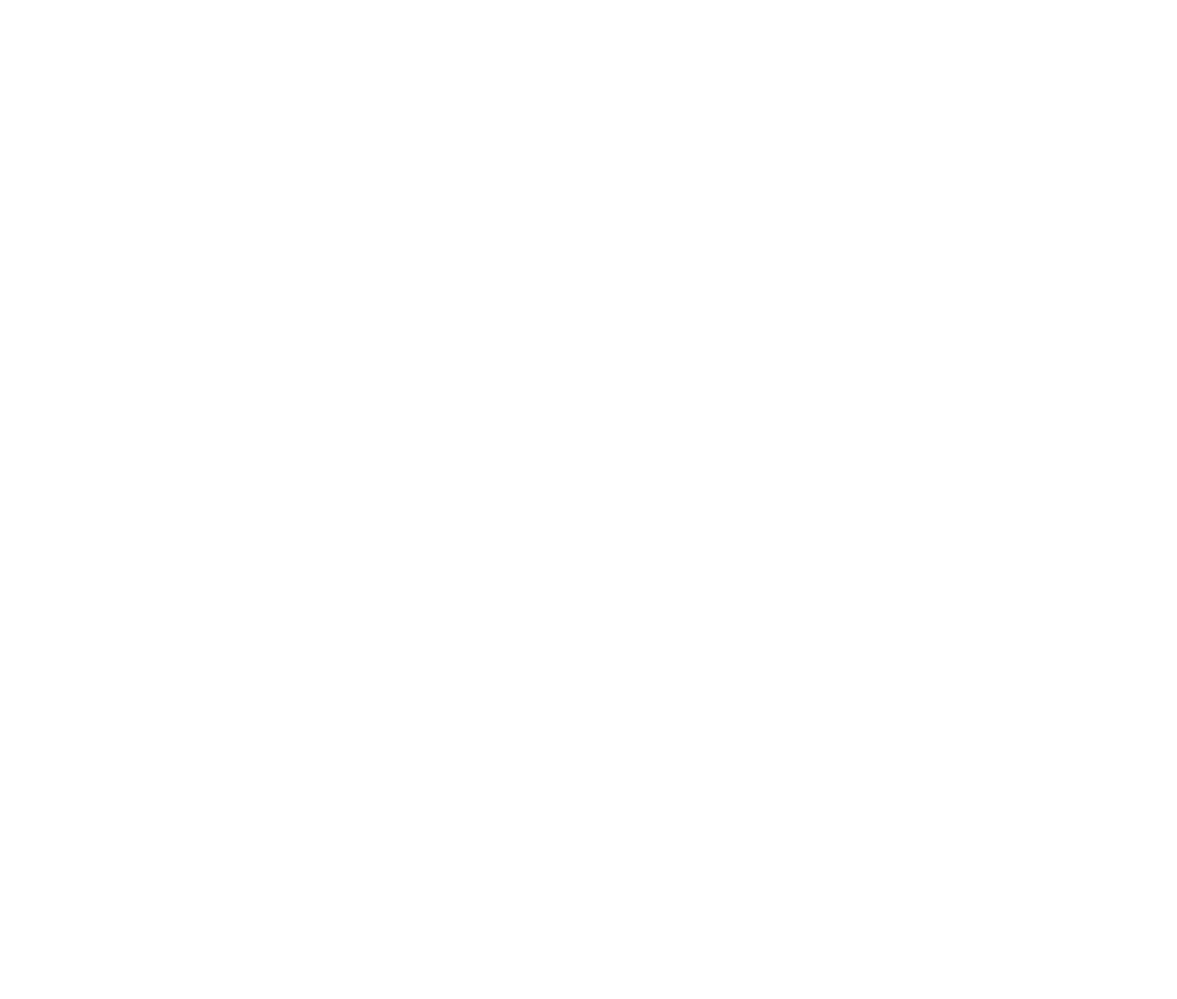
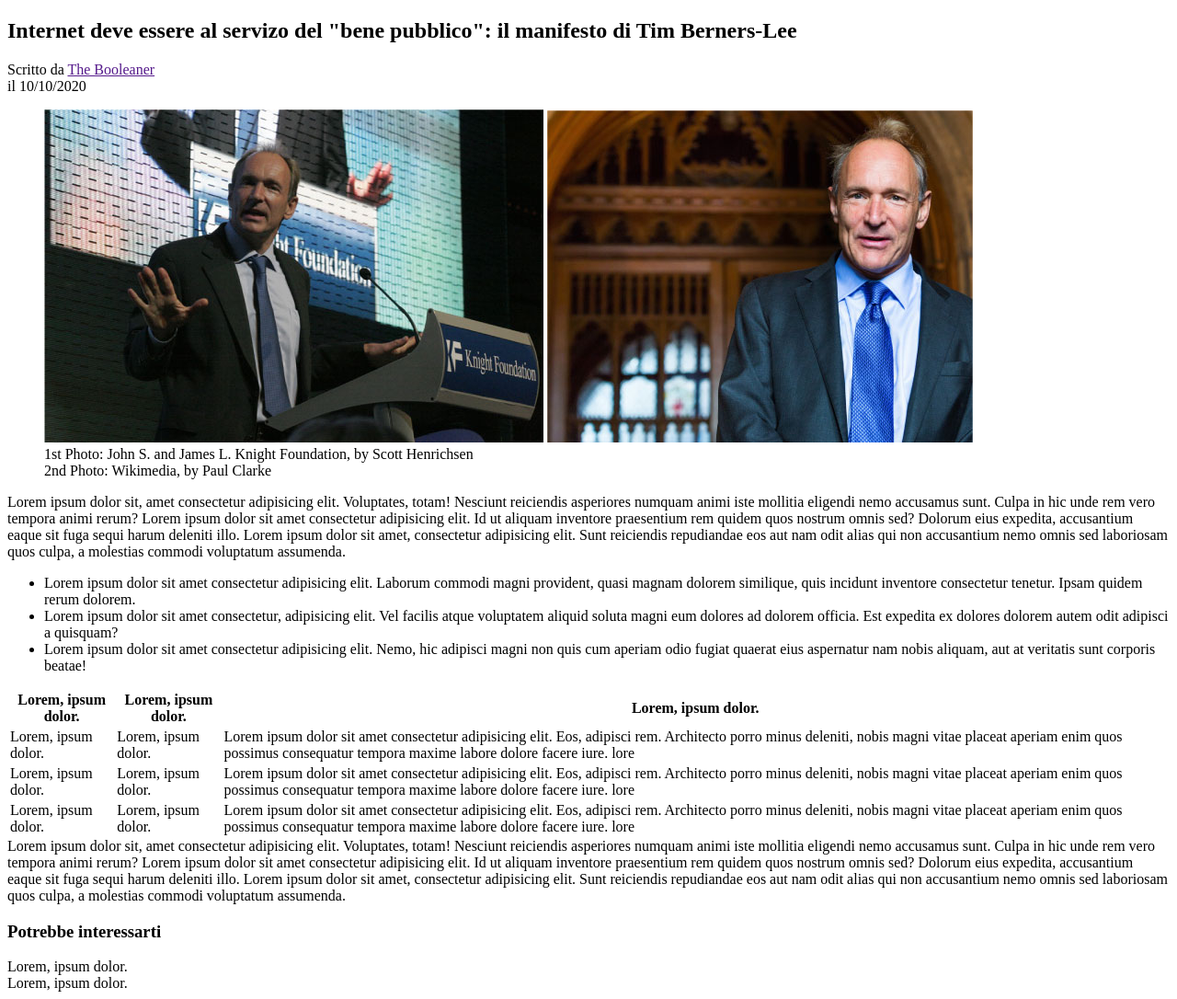
Before and after one commit to nabilmoutahir/html-css-booleaner, a plain HTML site: page index.html in a window 1280 px wide. Shown: the whole page at 92% size. Before the commit the page ends 800 px from the top, so only its background shows below. Drawn offline with Linux system fonts and the light colour scheme.

Commit message:
add html content

```diff
--- a/index.html
+++ b/index.html
@@ -9,59 +9,120 @@
     </head>
 
     <body>
+
+
         <header>
-
+            <div>
+            </div>
         </header>
 
         <main>
             <!-- TITOLO -->
             <section>
-
+                <h1>Internet deve essere al servizo del "bene pubblico": il manifesto di Tim Berners-Lee</h1>
+                <div>
+                    Scritto da <a href="">The Booleaner</a>
+                    <br>
+                    il 10/10/2020
+                </div>
             </section>
 
             <!-- IMMAGINI -->
             <figure>
-                <img src="" alt="">
-                <figcaption></figcaption>
-            </figure>
-
-            <figure>
-                <img src="" alt="">
-                <figcaption></figcaption>
+                <img src="./img/tim-1.jpg" alt="">
+                <img src="./img/tim-2.jpg" alt="">
+                <figcaption>1st Photo: John S. and James L. Knight Foundation, by Scott Henrichsen</figcaption>
+                <figcaption>2nd Photo: Wikimedia, by Paul Clarke</figcaption>
             </figure>
 
             <!-- PARAGRAFO 1 -->
             <article>
-
+                Lorem ipsum dolor sit, amet consectetur adipisicing elit.
+                Voluptates, totam! Nesciunt reiciendis asperiores numquam
+                animi iste mollitia eligendi nemo accusamus sunt. Culpa
+                in hic unde rem vero tempora animi rerum? Lorem ipsum
+                dolor sit amet consectetur adipisicing elit. Id ut aliquam
+                inventore praesentium rem quidem quos nostrum omnis sed?
+                Dolorum eius expedita, accusantium eaque sit fuga sequi harum
+                deleniti illo. Lorem ipsum dolor sit amet, consectetur adipisicing
+                elit. Sunt reiciendis repudiandae eos aut nam odit alias qui non
+                accusantium nemo omnis sed laboriosam quos culpa, a molestias commodi
+                voluptatum assumenda.
             </article>
 
             <!-- LISTA -->
             <section>
+                <ul>
+                    <li>
+                        Lorem ipsum dolor sit amet consectetur adipisicing elit. Laborum commodi magni provident, quasi magnam dolorem similique, quis incidunt inventore consectetur tenetur. Ipsam quidem rerum dolorem.
+                    </li>
 
+                    <li>
+                        Lorem ipsum dolor sit amet consectetur, adipisicing elit. Vel facilis atque voluptatem aliquid soluta magni eum dolores ad dolorem officia. Est expedita ex dolores dolorem autem odit adipisci a quisquam?
+                    </li>
+
+                    <li>
+                        Lorem ipsum dolor sit amet consectetur adipisicing elit. Nemo, hic adipisci magni non quis cum aperiam odio fugiat quaerat eius aspernatur nam nobis aliquam, aut at veritatis sunt corporis beatae!
+                    </li>
+                </ul>
             </section>
 
             <!-- TABELLA -->
             <section>
+                <table>
+                    <thead>
+                        <th>Lorem, ipsum dolor.</th>
+                        <th>Lorem, ipsum dolor.</th>
+                        <th>Lorem, ipsum dolor.</th>
+                    </thead>
 
+                    <tbody>
+                        <tr>
+                            <td>Lorem, ipsum dolor.</td>
+                            <td>Lorem, ipsum dolor.</td>
+                            <td>Lorem ipsum dolor sit amet consectetur adipisicing elit. Eos, adipisci rem. Architecto porro minus deleniti, nobis magni vitae placeat aperiam enim quos possimus consequatur tempora maxime labore dolore facere iure. lore</td>
+                        </tr>
+
+                        <tr>
+                            <td>Lorem, ipsum dolor.</td>
+                            <td>Lorem, ipsum dolor.</td>
+                            <td>Lorem ipsum dolor sit amet consectetur adipisicing elit. Eos, adipisci rem. Architecto porro minus deleniti, nobis magni vitae placeat aperiam enim quos possimus consequatur tempora maxime labore dolore facere iure. lore</td>
+                        </tr>
+
+                        <tr>
+                            <td>Lorem, ipsum dolor.</td>
+                            <td>Lorem, ipsum dolor.</td>
+                            <td>Lorem ipsum dolor sit amet consectetur adipisicing elit. Eos, adipisci rem. Architecto porro minus deleniti, nobis magni vitae placeat aperiam enim quos possimus consequatur tempora maxime labore dolore facere iure. lore</td>
+                        </tr>
+                    </tbody>
+                </table>
             </section>
 
             <!-- PARAGRAFO 2 -->
             <article>
-
+                Lorem ipsum dolor sit, amet consectetur adipisicing elit.
+                Voluptates, totam! Nesciunt reiciendis asperiores numquam
+                animi iste mollitia eligendi nemo accusamus sunt. Culpa
+                in hic unde rem vero tempora animi rerum? Lorem ipsum
+                dolor sit amet consectetur adipisicing elit. Id ut aliquam
+                inventore praesentium rem quidem quos nostrum omnis sed?
+                Dolorum eius expedita, accusantium eaque sit fuga sequi harum
+                deleniti illo. Lorem ipsum dolor sit amet, consectetur adipisicing
+                elit. Sunt reiciendis repudiandae eos aut nam odit alias qui non
+                accusantium nemo omnis sed laboriosam quos culpa, a molestias commodi
+                voluptatum assumenda.
             </article>
         </main>
 
         <footer>
-            <span>
-
-            </span>
+            <h3>Potrebbe interessarti</h3>
 
             <div>
-
+                Lorem, ipsum dolor.
             </div>
 
             <div>
-
+                Lorem, ipsum dolor.
             </div>
         </footer>
     </body>
```
